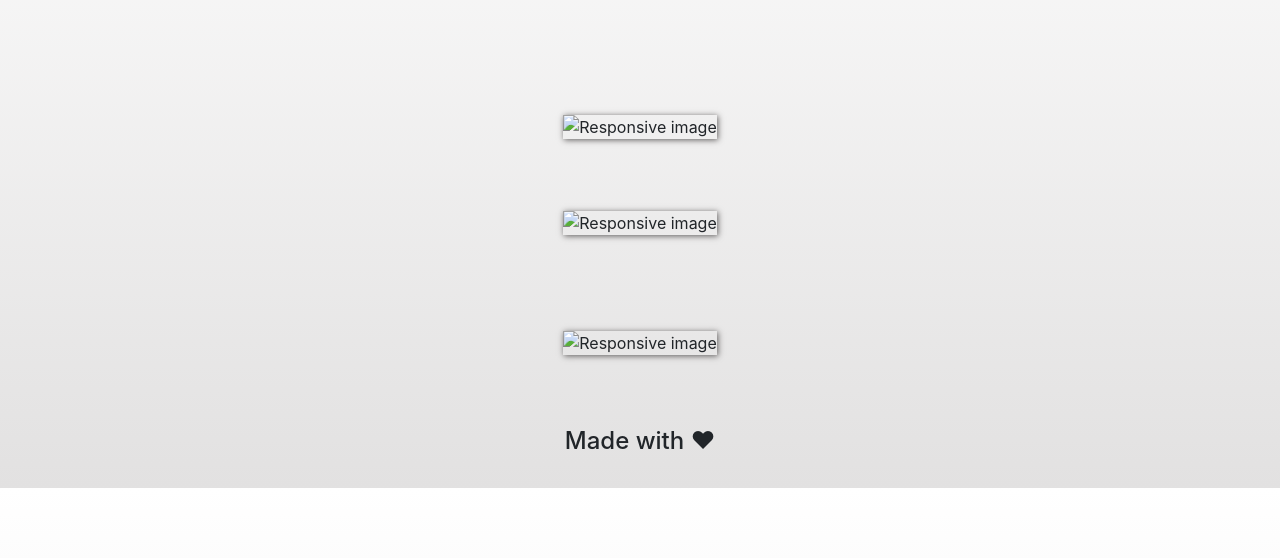
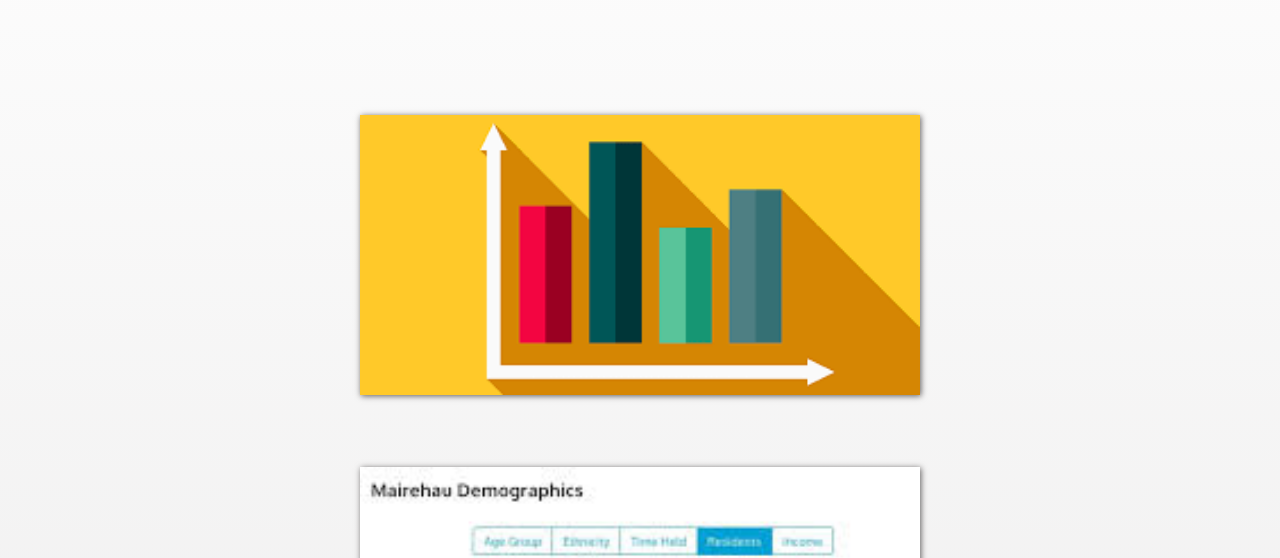
Before and after one commit to tushar-bht/project.2, a plain HTML site: page index.html in a window 1280 px wide. Shown: the part 242-800 px from the top of the page. Drawn offline with nearby package versions, Linux system fonts and the light colour scheme; the site is published under a folder, as on GitHub Pages, so addresses that start at the root find nothing.

Commit message:
Update index.html

```diff
--- a/index.html
+++ b/index.html
@@ -18,14 +18,14 @@
     </div>
     <h1 class="container container-fluid">Lorem ipsum dolor sit amet</h1>
     <div classs="container continer-fluid">
-      <img src="/download.png" class="img-fluid m-4" alt="Responsive image" />
+      <img src="download.png" class="img-fluid m-4" alt="Responsive image" />
       <br />
       <img
-        src="/images.jfif"
+        src="images.jfif"
         class="img-fluid m-5"
         alt="Responsive image"
       /><br />
-      <img src="/images.png" class="img-fluid m-5" alt="Responsive image" />
+      <img src="images.png" class="img-fluid m-5" alt="Responsive image" />
     </div>
     <div class="footer">
       <h4 class="p-4">Made with ❤</h4>
```
